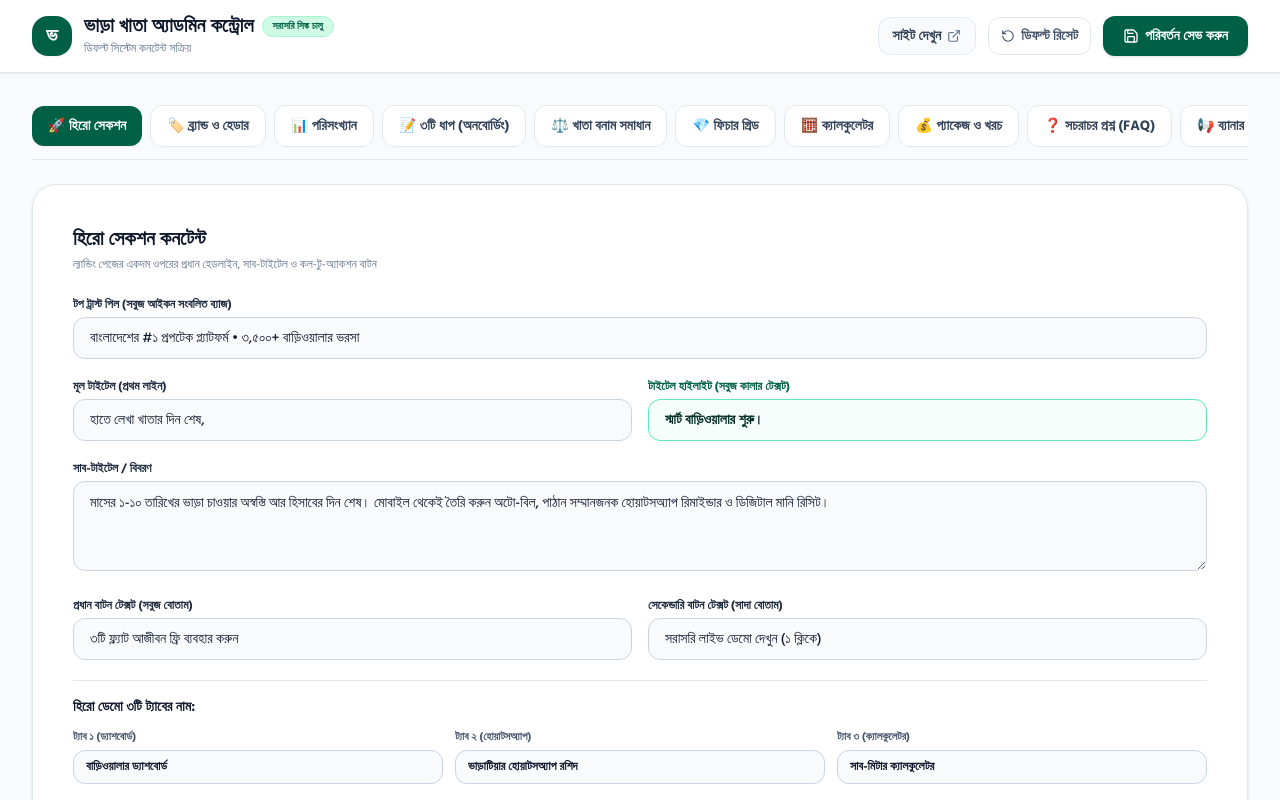
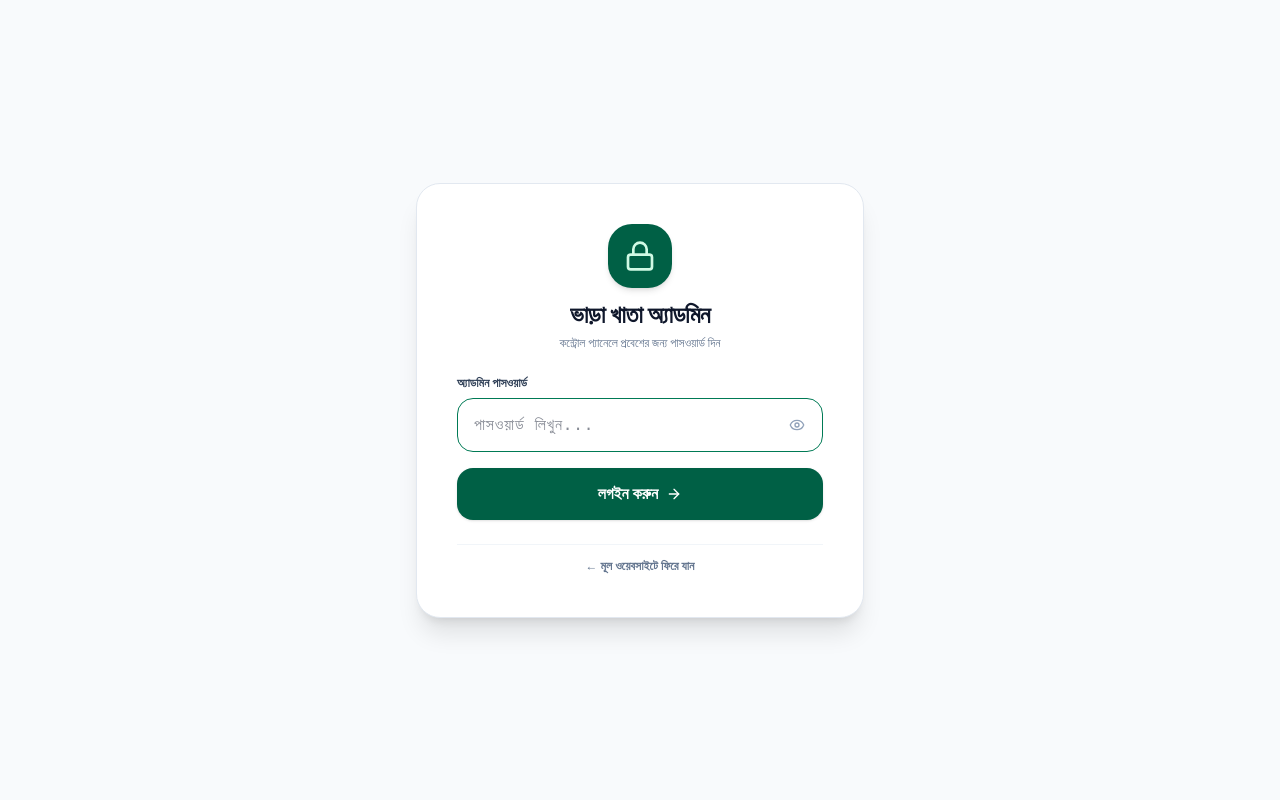
Before and after one commit to zoveraziz/vara-khata, a Next.js app: page /admin in a window 1280 px wide. Shown: the top 800 px of the page. Built offline with nearby package versions, Linux system fonts and the light colour scheme.

Commit message:
feat: secure admin panel with 1992 password lock screen

```diff
--- a/app/admin/page.tsx
+++ b/app/admin/page.tsx
@@ -21,10 +21,55 @@ import {
   Sliders,
   FileText,
   LayoutTemplate,
+  Lock,
+  Eye,
+  EyeOff,
+  LogOut,
 } from 'lucide-react';
 
 export default function AdminPage() {
   const { content, updateContent, resetContent, isCustomized, lastUpdated } = useSiteContent();
+
+  // Authentication State with Password '1992'
+  const ADMIN_PASSWORD = '1992';
+  const [isAuthenticated, setIsAuthenticated] = useState<boolean>(false);
+  const [passwordInput, setPasswordInput] = useState('');
+  const [showPassword, setShowPassword] = useState(false);
+  const [authError, setAuthError] = useState('');
+  const [hasCheckedSession, setHasCheckedSession] = useState(false);
+
+  // Check session storage on mount
+  React.useEffect(() => {
+    if (typeof window !== 'undefined') {
+      const isAuth = sessionStorage.getItem('vara_khata_admin_auth') === 'true';
+      if (isAuth) {
+        setIsAuthenticated(true);
+      }
+      setHasCheckedSession(true);
+    }
+  }, []);
+
+  const handleLogin = (e: React.FormEvent) => {
+    e.preventDefault();
+    if (passwordInput.trim() === ADMIN_PASSWORD) {
+      setIsAuthenticated(true);
+      setAuthError('');
+      if (typeof window !== 'undefined') {
+        sessionStorage.setItem('vara_khata_admin_auth', 'true');
+      }
+    } else {
+      setAuthError('ভুল পাসওয়ার্ড! সঠিক অ্যাডমিন পাসওয়ার্ড দিন।');
+    }
+  };
+
+  const handleLogout = () => {
+    setIsAuthenticated(false);
+    setPasswordInput('');
+    setAuthError('');
+    if (typeof window !== 'undefined') {
+      sessionStorage.removeItem('vara_khata_admin_auth');
+    }
+  };
 
   // Local working copy of content for form edits
   const [formData, setFormData] = useState<SiteContentType>(content);
@@ -52,6 +97,80 @@ export default function AdminPage() {
     setSavedSuccess(true);
     setTimeout(() => setSavedSuccess(false), 3000);
   };
+
+  // If not authenticated, render secure Lock Screen
+  if (hasCheckedSession && !isAuthenticated) {
+    return (
+      <div className="min-h-screen bg-[#f8fafc] flex flex-col items-center justify-center p-4 selection:bg-emerald-100 selection:text-emerald-900">
+        <div className="w-full max-w-md bg-white border border-slate-200 rounded-3xl p-8 sm:p-10 shadow-xl space-y-6">
+
+          <div className="text-center space-y-3">
+            <div className="w-16 h-16 rounded-3xl bg-emerald-800 text-white flex items-center justify-center mx-auto shadow-md">
+              <Lock className="w-8 h-8 text-emerald-100" />
+            </div>
+            <div>
+              <h1 className="text-2xl font-black text-slate-900 tracking-tight">
+                ভাড়া খাতা অ্যাডমিন
+              </h1>
+              <p className="text-xs text-slate-500 font-medium mt-1">
+                কন্ট্রোল প্যানেলে প্রবেশের জন্য পাসওয়ার্ড দিন
+              </p>
+            </div>
+          </div>
+
+          <form onSubmit={handleLogin} className="space-y-4">
+            <div>
+              <label className="text-xs font-bold text-slate-700 block mb-1.5">
+                অ্যাডমিন পাসওয়ার্ড
+              </label>
+              <div className="relative">
+                <input
+                  type={showPassword ? 'text' : 'password'}
+                  value={passwordInput}
+                  onChange={(e) => {
+                    setPasswordInput(e.target.value);
+                    if (authError) setAuthError('');
+                  }}
+                  autoFocus
+                  placeholder="পাসওয়ার্ড লিখুন..."
+                  className="w-full bg-slate-50 border border-slate-300 rounded-2xl px-4 py-3.5 pr-11 text-base text-slate-900 font-mono tracking-wider focus:border-emerald-700 focus:bg-white focus:outline-none transition"
+                />
+                <button
+                  type="button"
+                  onClick={() => setShowPassword(!showPassword)}
+                  className="absolute right-3.5 top-1/2 -translate-y-1/2 text-slate-400 hover:text-slate-600 p-1"
+                >
+                  {showPassword ? <EyeOff className="w-4 h-4" /> : <Eye className="w-4 h-4" />}
+                </button>
+              </div>
+            </div>
+
+            {authError && (
+              <div className="flex items-center gap-2 p-3 rounded-xl bg-rose-50 border border-rose-200 text-rose-700 text-xs font-bold animate-in fade-in duration-150">
+                <AlertCircle className="w-4 h-4 shrink-0" />
+                <span>{authError}</span>
+              </div>
+            )}
+
+            <button
+              type="submit"
+              className="w-full py-3.5 rounded-2xl bg-emerald-800 hover:bg-emerald-900 text-white font-bold text-base shadow-sm hover:shadow transition flex items-center justify-center gap-2 group cursor-pointer"
+            >
+              <span>লগইন করুন</span>
+              <ArrowRight className="w-4 h-4 group-hover:translate-x-0.5 transition-transform" />
+            </button>
+          </form>
+
+          <div className="text-center pt-2 border-t border-slate-100">
+            <Link href="/" className="text-xs text-slate-500 hover:text-emerald-800 font-bold transition">
+              ← মূল ওয়েবসাইটে ফিরে যান
+            </Link>
+          </div>
+
+        </div>
+      </div>
+    );
+  }
 
   const tabs = [
     { id: 'hero', label: '🚀 হিরো সেকশন', icon: Sparkles },
@@ -121,6 +240,16 @@ export default function AdminPage() {
             >
               <Save className="w-4 h-4" />
               <span>পরিবর্তন সেভ করুন</span>
+            </button>
+
+            <button
+              type="button"
+              onClick={handleLogout}
+              className="px-3 py-2 rounded-xl text-xs sm:text-sm font-bold text-slate-600 hover:text-rose-700 hover:bg-rose-50 border border-slate-200 transition flex items-center gap-1.5"
+              title="অ্যাডমিন প্যানেল থেকে লগআউট করুন"
+            >
+              <LogOut className="w-3.5 h-3.5 text-slate-500" />
+              <span className="hidden sm:inline">লগআউট</span>
             </button>
           </div>
 
```
